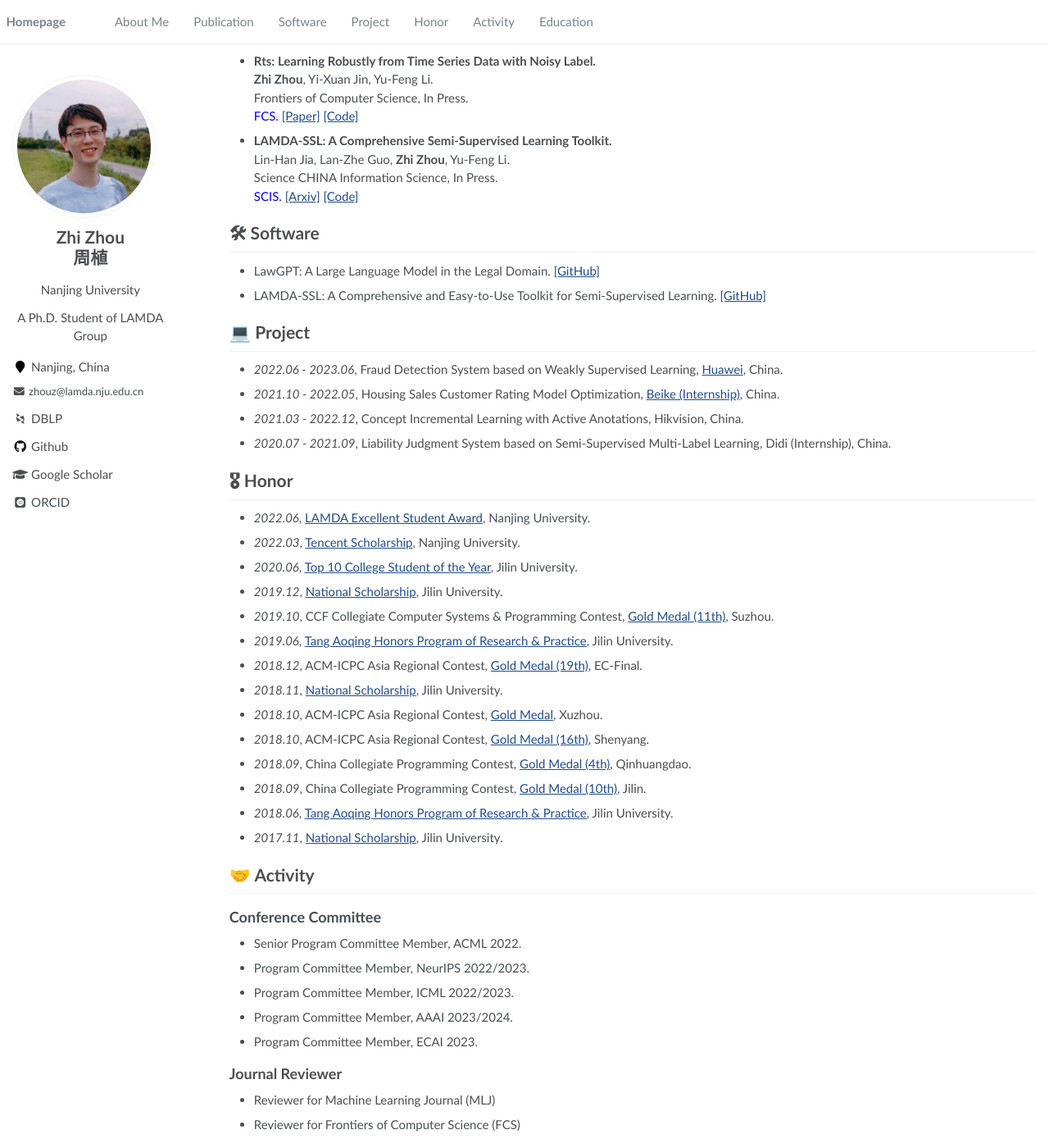
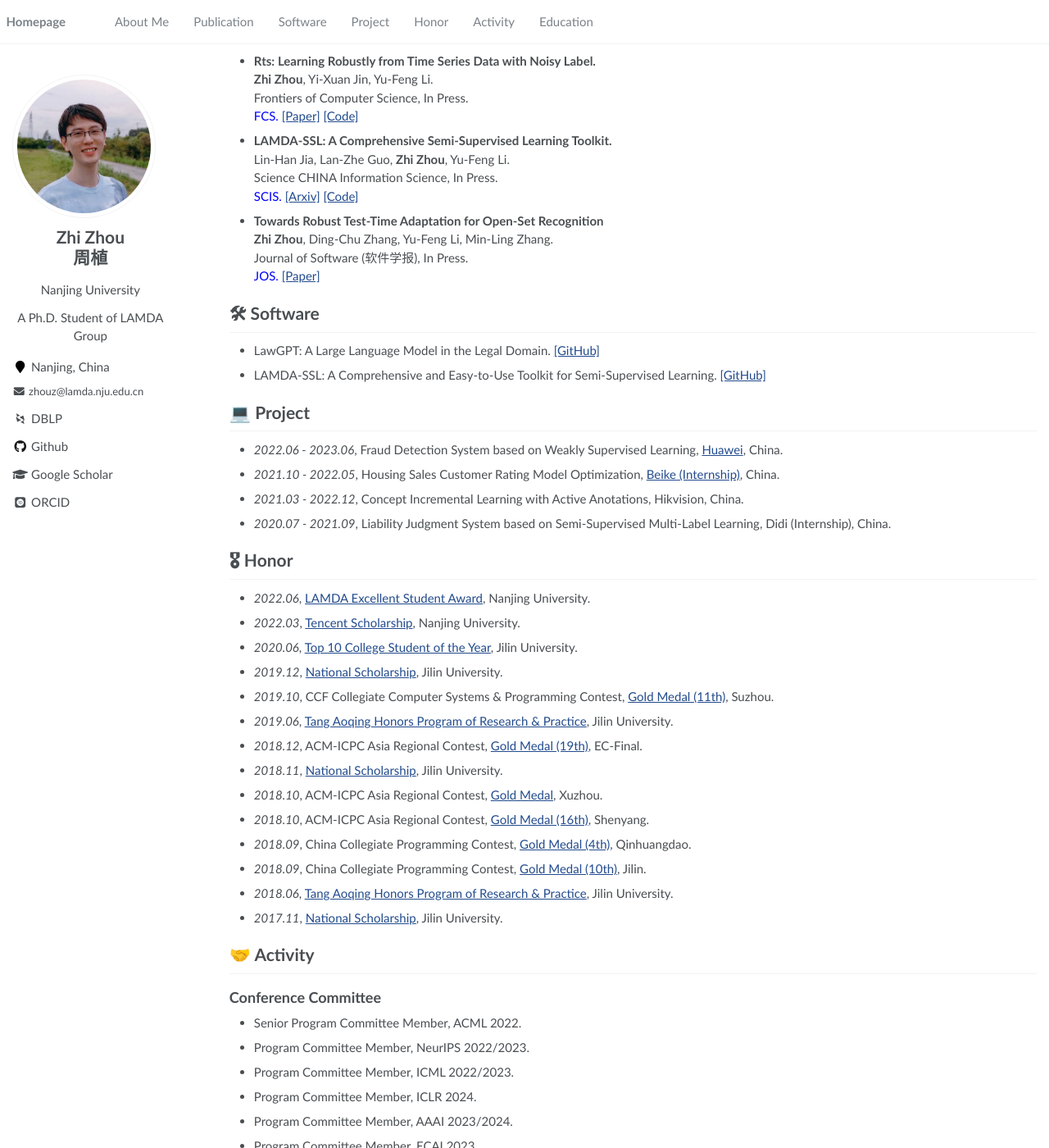
Before and after one commit to cyd24/cyd24.github.io, a Jekyll site: the page built from _pages/about.md, in a window 1280 px wide and 1400 px high, scrolled down 1024 px. Shown: the whole window at 82% size. Built offline with Jekyll 4.4.1, drawn with Linux system fonts in a browser that asks for light colours; some web fonts are replaced.

Commit message:
[ENH]
1. Add one JOS paper
2. Add one activity

```diff
--- a/_pages/about.md
+++ b/_pages/about.md
@@ -117,6 +117,12 @@ Science CHINA Information Science, In Press. <br>
 [[Arxiv]](https://arxiv.org/pdf/2208.04610.pdf)
 [[Code]](https://github.com/YGZWQZD/LAMDA-SSL)
 
+- **Towards Robust Test-Time Adaptation for Open-Set Recognition** <br>
+**Zhi Zhou**, Ding-Chu Zhang, Yu-Feng Li, Min-Ling Zhang. <br>
+Journal of Software (软件学报), In Press. <br>
+<span style="color:blue">JOS.</span>
+[[Paper]](http://www.jos.org.cn/jos/article/abstract/7009?st=article_issue&bsh_bid=5968787845)
+
 # 🛠 Software
 
 - LawGPT: A Large Language Model in the Legal Domain. [[GitHub]](https://github.com/pengxiao-song/LaWGPT)
@@ -152,6 +158,7 @@ Science CHINA Information Science, In Press. <br>
 - Senior Program Committee Member, ACML 2022.
 - Program Committee Member, NeurIPS 2022/2023.
 - Program Committee Member, ICML 2022/2023.
+- Program Committee Member, ICLR 2024.
 - Program Committee Member, AAAI 2023/2024.
 - Program Committee Member, ECAI 2023.
 
```
